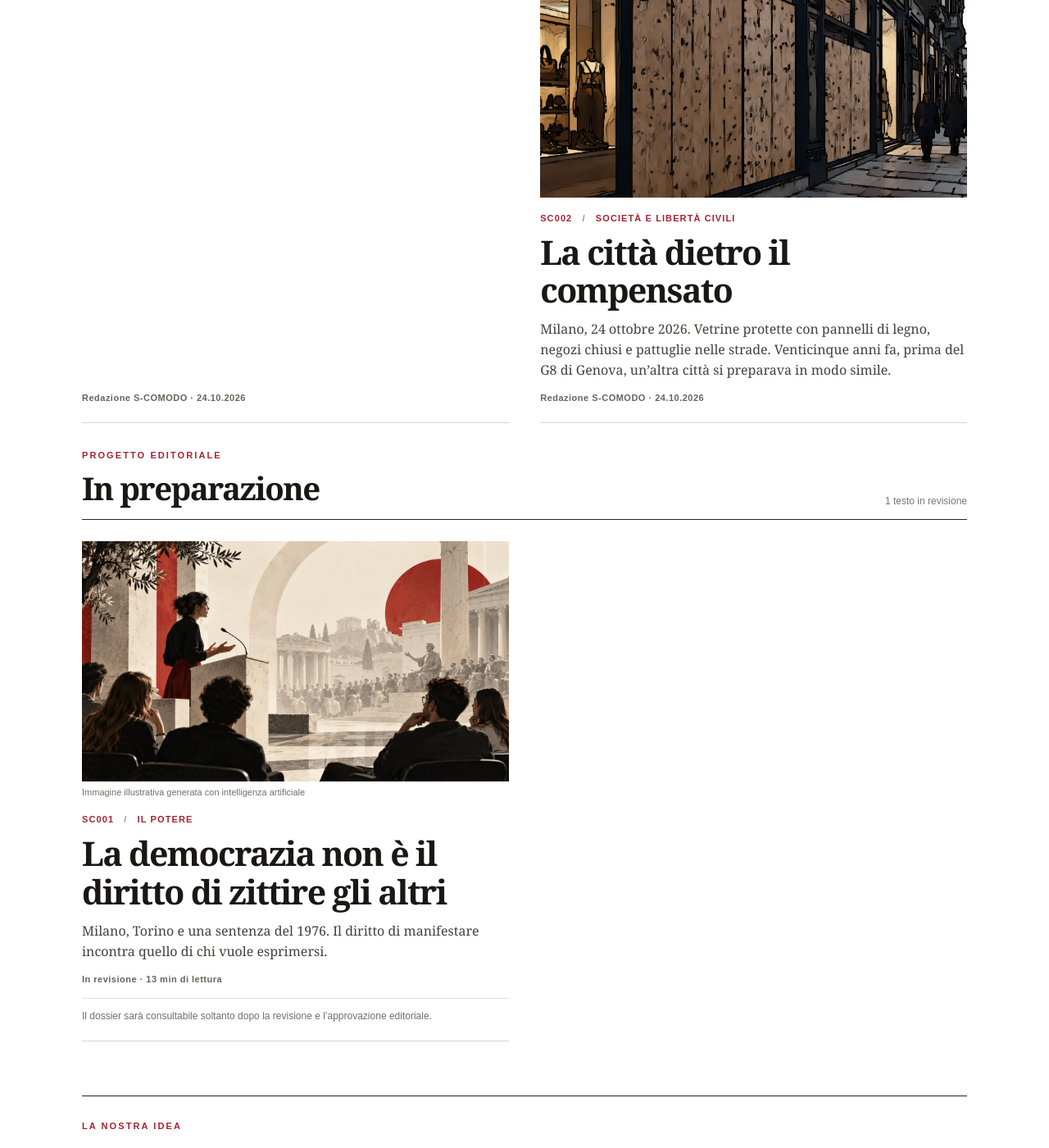
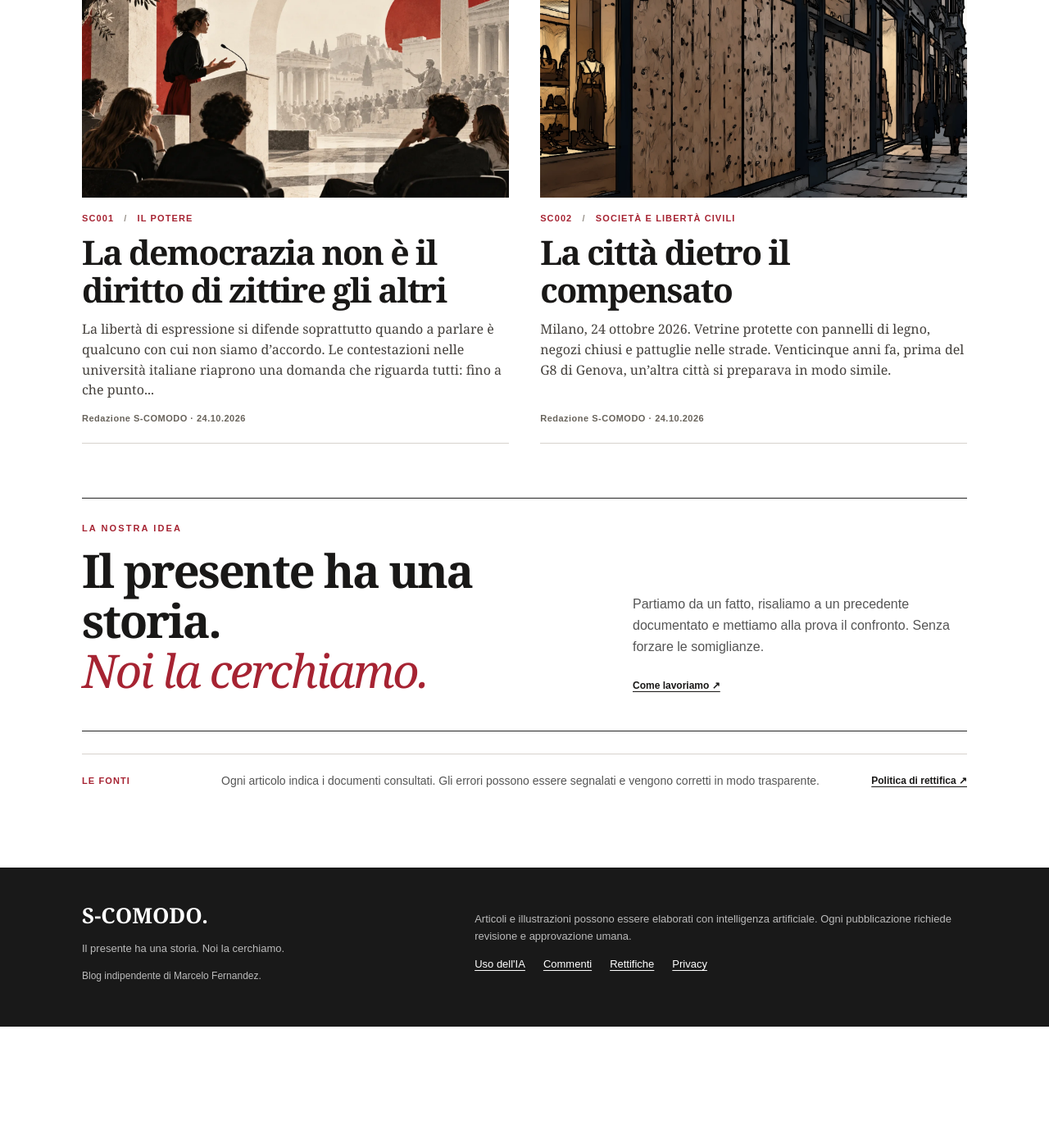
Before and after one commit to manzo8b/s-comodo, a Jekyll site: the page built from index.html, in a window 1280 px wide and 1400 px high, scrolled down 515 px. Shown: the whole window at 82% size. Built offline with Jekyll 4.4.1, drawn with Linux system fonts in a browser that asks for light colours; after the commit the page ends 1767 px from its top, so only the background shows below that.

Commit message:
Fix SC001 YAML front matter and public article permalink

```diff
--- a/_posts/2026-10-24-la-democrazia-non-e-il-diritto-di-zittire-gli-altri.md
+++ b/_posts/2026-10-24-la-democrazia-non-e-il-diritto-di-zittire-gli-altri.md
@@ -6,6 +6,7 @@
   negare agli altri gli stessi diritti che rivendica?'
 date: 2026-10-24
 article_id: SC001
+permalink: /la-democrazia-non-e-il-diritto-di-zittire-gli-altri/
 rubrica: Il potere
 format: Dossier
 lang: it
@@ -19,8 +20,6 @@
 image_caption: 'Immagine illustrativa generata con intelligenza artificiale'
 corrections: []
 
-  ma il testo non è stato ancora approvato dal curatore. La pubblicazione richiede il completamento della revisione editoriale
-  umana.
 today_event:
   date: 26 novembre 2024
   location: Milano
```
